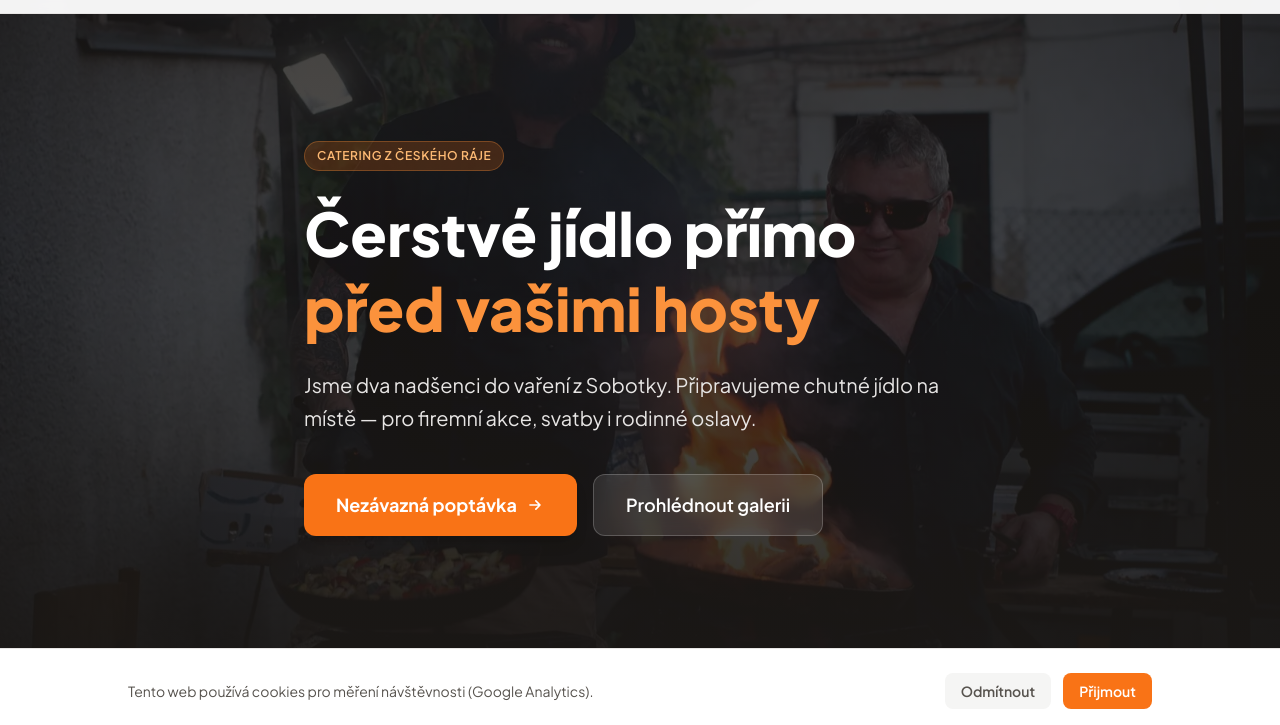
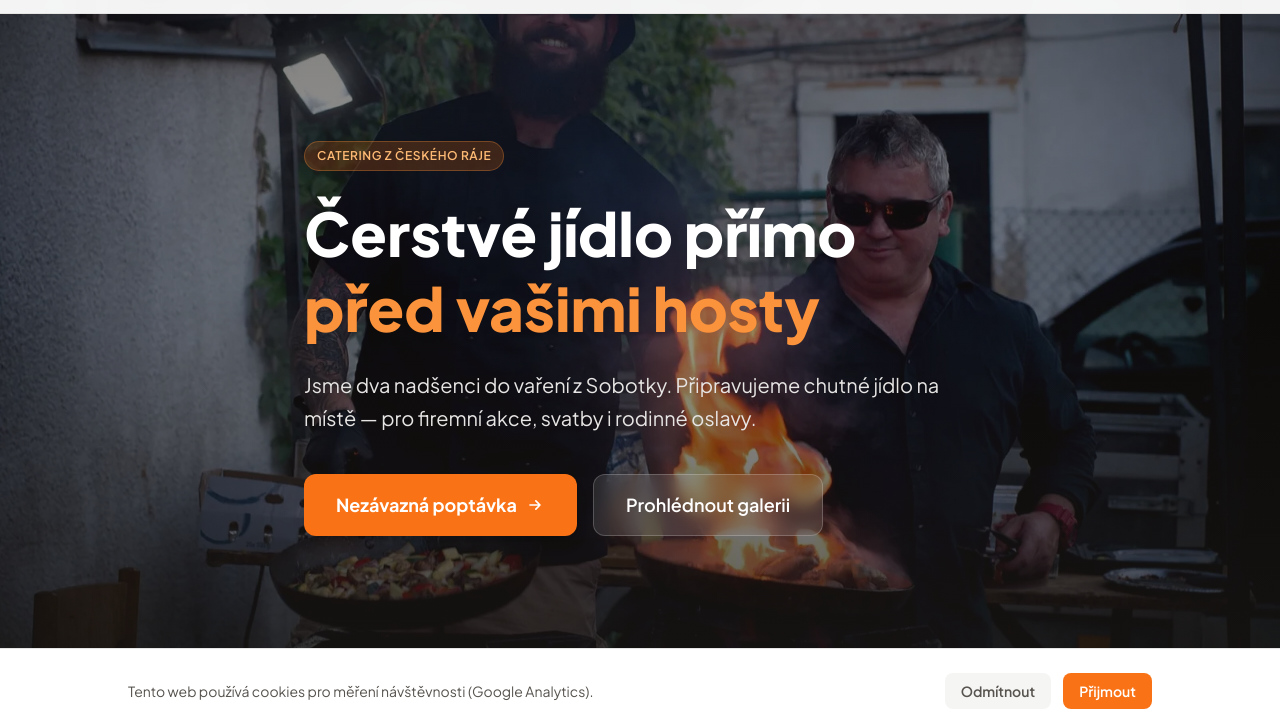
Before and after one commit to jkrikava1-lgtm/cateringzraje-new, an Astro site: page / in a window 1280 px wide. Shown: the part 67-792 px from the top of the page. Built offline with nearby package versions, Linux system fonts and the light colour scheme; Astro itself is replaced by a stand-in of ours.

Commit message:
Hero: zesvětlení obrázku a překryvu
Co-Authored-By: Claude Sonnet 4.6 <noreply@anthropic.com>

```diff
--- a/src/pages/index.astro
+++ b/src/pages/index.astro
@@ -11,10 +11,10 @@ import site from '../data/site.json';
       <img
         src="/images/hero.webp"
         alt="Catering z ráje – příprava jídla"
-        class="w-full h-full object-cover opacity-40"
+        class="w-full h-full object-cover opacity-70"
         fetchpriority="high"
       />
-      <div class="absolute inset-0 bg-gradient-to-b from-stone-900/60 via-stone-900/40 to-stone-900/80"></div>
+      <div class="absolute inset-0 bg-gradient-to-b from-stone-900/40 via-stone-900/20 to-stone-900/60"></div>
     </div>
     <div class="relative max-w-6xl mx-auto px-4 sm:px-6 py-20 lg:py-28">
       <div class="max-w-2xl">
```
